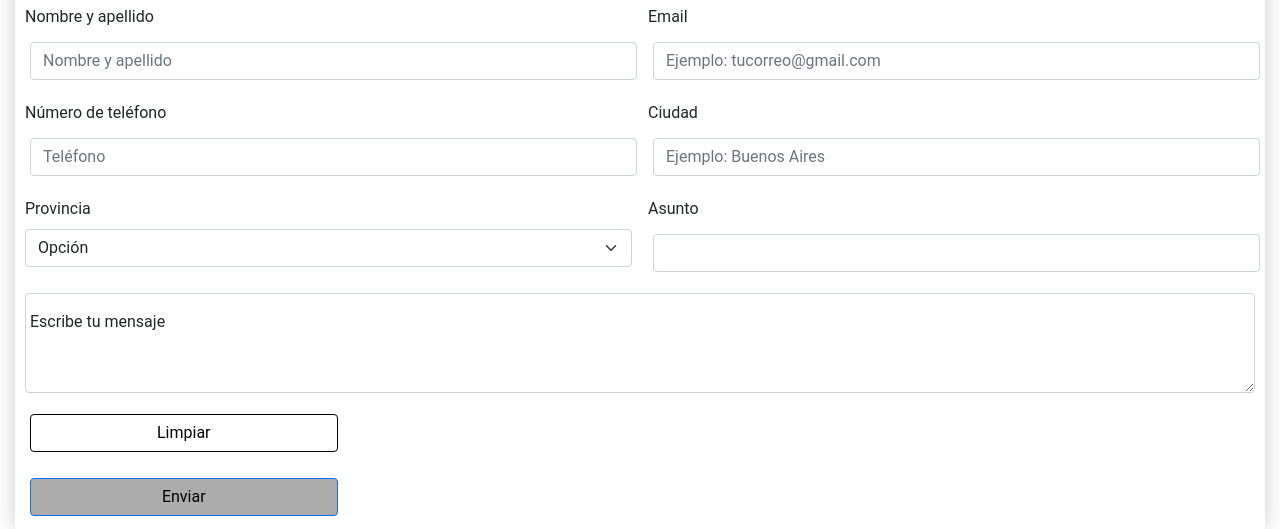
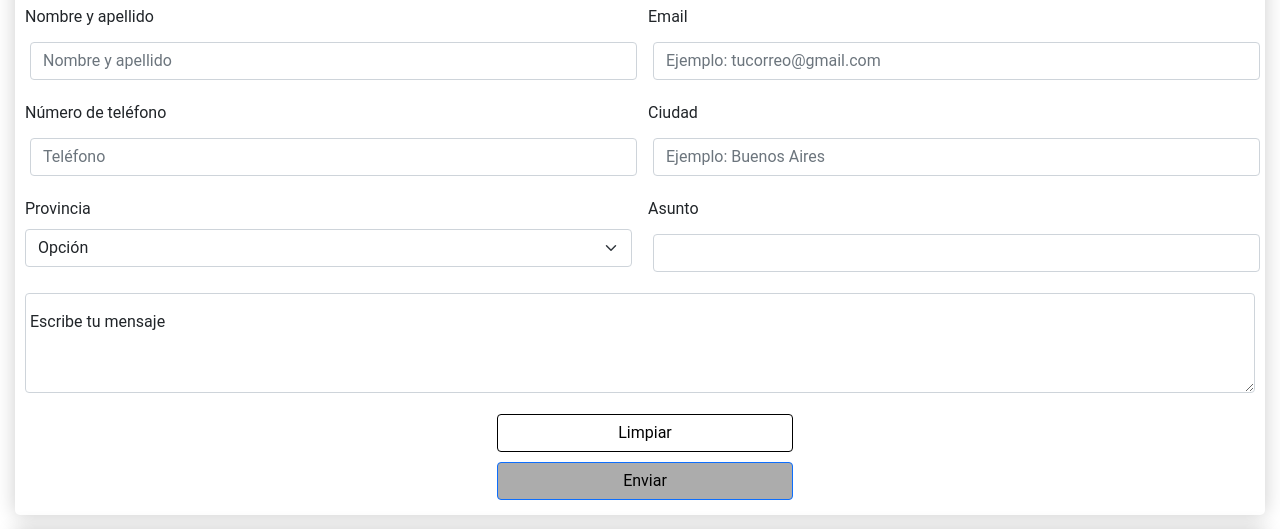
Before and after one commit to nicomassimino/nikibombilla, a website: page pages/contacto.html in a window 1280 px wide. Shown: the part 282-811 px from the top of the page. Drawn offline with nearby package versions, Linux system fonts and the light colour scheme.

Commit message:
modificación botones contacto

```diff
--- a/pages/contacto.html
+++ b/pages/contacto.html
@@ -85,10 +85,8 @@
                                     <textarea class="form-control" placeholder="Leave a comment here" id="floatingTextarea2" style="height: 100px"></textarea>
                                     <label for="floatingTextarea3">Escribe tu mensaje</label>
                                 </div>
-                                <div class="col-md-12">
+                                <div class="row-cols-1 justify-content-around col-md-3">
                                     <button type="reset" class="btn btn-primary">Limpiar</button>
-                                </div>
-                                <div class="col-md-12">
                                     <button type="submit" class="btn btn-primary">Enviar</button>
                                 </div>
                         </form>
```
